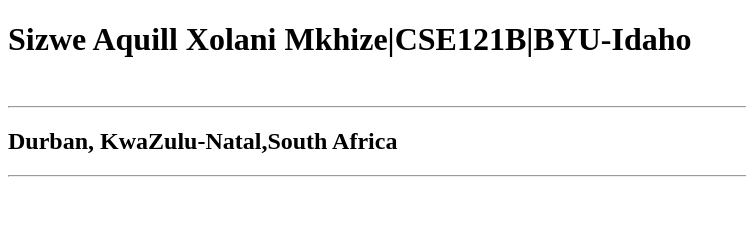
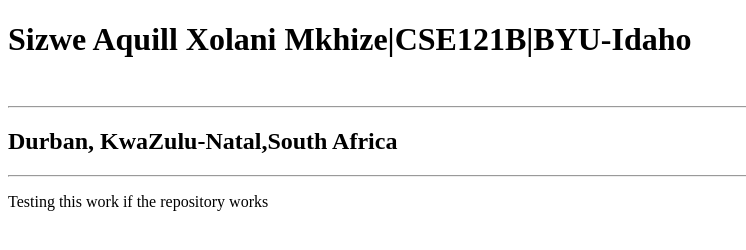
Before and after one commit to mkhizes/cse121b, a plain HTML site: page test.html in a window 1280 px wide. Shown: the whole page, without its empty margins (0-746 px from the left). Drawn offline with Linux system fonts and the light colour scheme.

Commit message:
added a paragraph on the test.html file

```diff
--- a/test.html
+++ b/test.html
@@ -10,5 +10,6 @@
     <hr>
     <h2>Durban, KwaZulu-Natal,South Africa</h2>
     <hr>
+    <p>Testing this work if the repository works</p>
 </body>
 </html>
```
